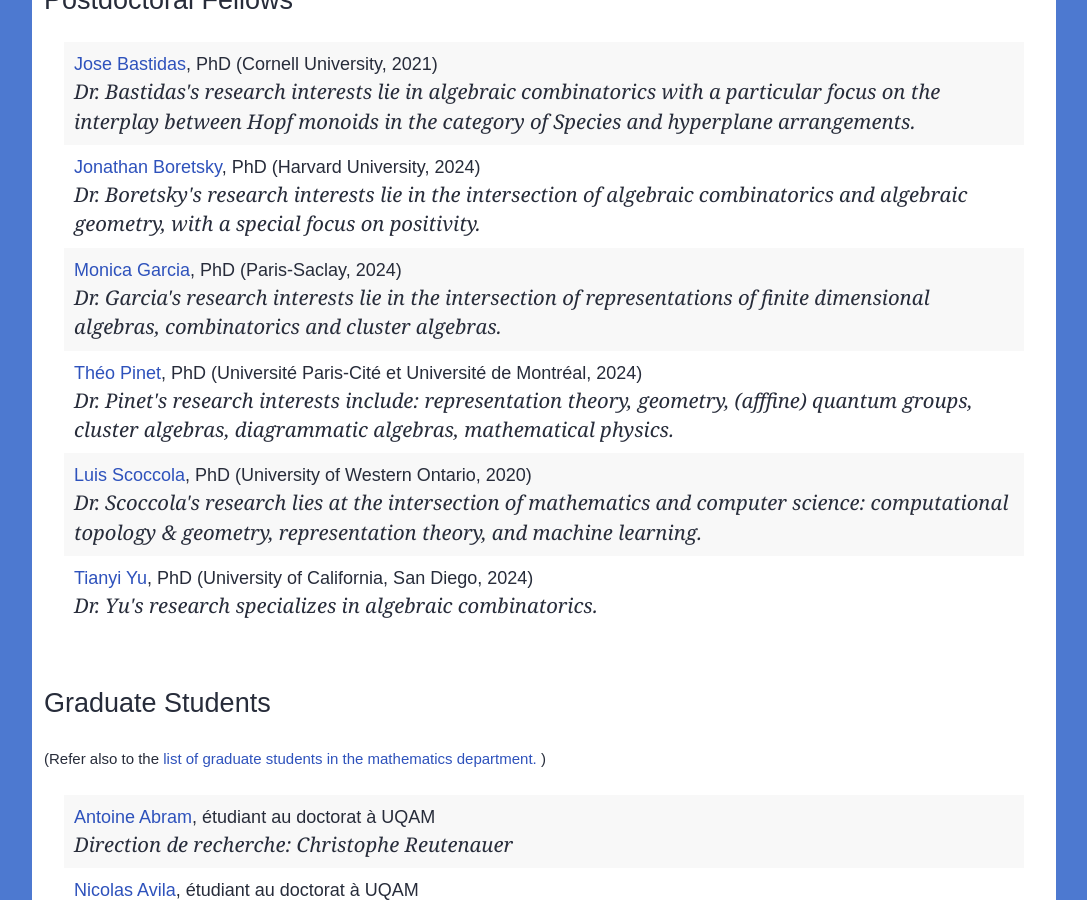
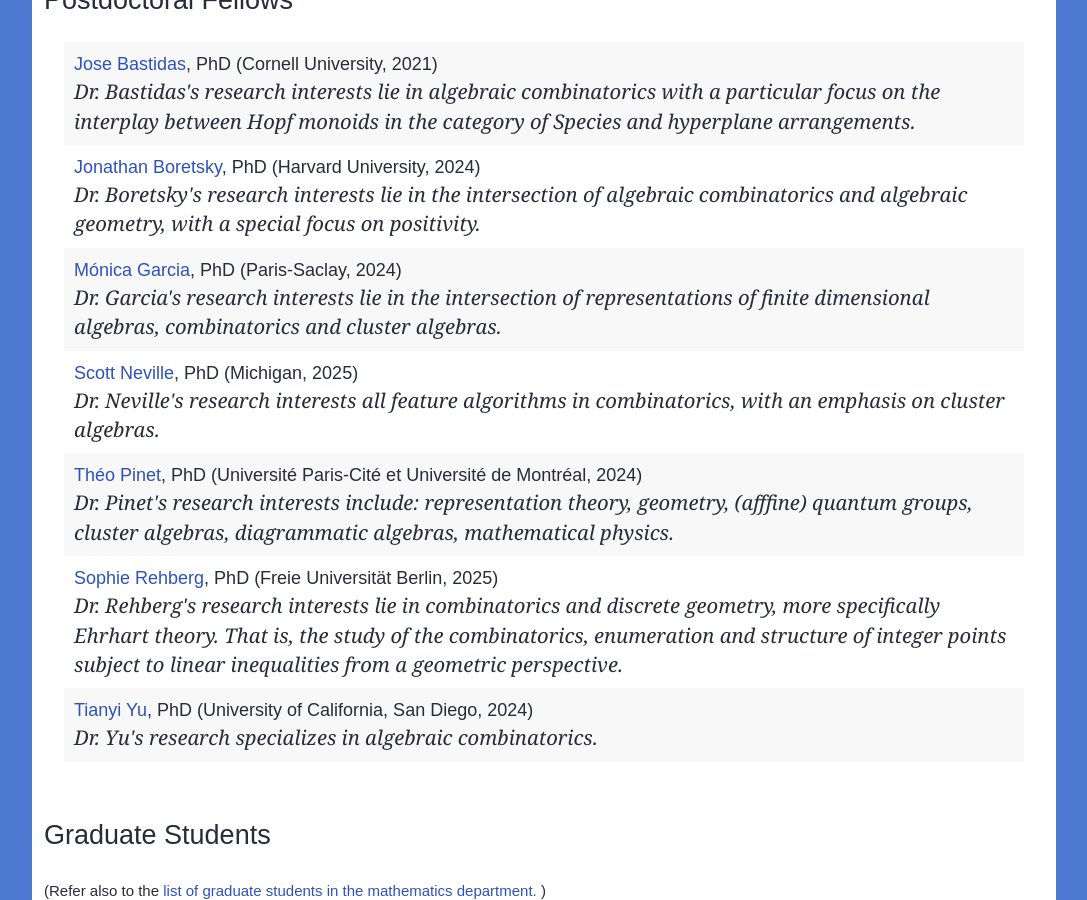
Before and after one commit to lacim-uqam/lacim-uqam.github.io, a Jekyll site: the page built from en/members.md, in a window 1280 px wide and 900 px high, scrolled down 3462 px. Shown: the whole window, without its empty margins (96-1183 px from the left). Built offline with Jekyll 4.4.1, drawn with Linux system fonts in a browser that asks for light colours; formulas are drawn with MathJax 3.

Commit message:
Update postdocs information and add new member
Updated member details for Mónica Garcia and added new member Sophie Rehberg while removing Luis Scoccola.

```diff
--- a/_data/members/postdocs.yml
+++ b/_data/members/postdocs.yml
@@ -26,7 +26,7 @@
     Les recherches de Dr. Boretsky portent sur la combinatoire algébrique et la
     geometrie algébrique, avec un accent particulier sur la positivité.
 
-- name: Monica Garcia
+- name: Mónica Garcia
   phd_institution: Paris-Saclay
   phd_year: 2024
   phd_supervisor: Pierre-Guy Plamondon
@@ -39,6 +39,17 @@
     Les intérêts de recherche du Dr Garcia se situent à l'intersection des
     représentations d'algèbres de dimension finie, de la combinatoire et des
     algèbres amassées.
+
+- name: Scott Neville
+  phd_institution: Michigan
+  phd_year: 2025
+  phd_supervisor: Sergey Fomin
+  email:  neville.scott@uqam.ca
+  website: https://sites.google.com/umich.edu/nevilles/about
+  research_interests: >
+   Dr. Neville's research interests all feature algorithms in combinatorics, with an emphasis on cluster algebras.
+  interets_de_recherche: >
+    Les recherches du Dr Neville portent sur les algorithmes de combinatoire, avec un accent particulier sur les algèbres amassées.
 
 - name: Théo Pinet
   phd_institution: Université Paris-Cité et Université de Montréal
@@ -55,21 +66,18 @@
     la géométrie, les groupes quantiques (affines), les algèbres amassées,
     les algèbres diagrammatiques, et la physique mathématique.
 
-- name: Luis Scoccola
-  phd_institution: University of Western Ontario
-  phd_year: 2020
-  phd_supervisor: Daniel J. Christensen
-  email: luis.scoccola@maths.ox.ac.uk
-  website: https://luisscoccola.com/
+- name: Sophie Rehberg
+  phd_institution: Freie Universität Berlin
+  phd_year: 2025
+  phd_supervisor:  Matthias Beck (San Francisco State University)
+  email: s.rehberg@fu-verlin.de
+  website: https://sophie-rehberg.de
   research_interests: >
-    Dr. Scoccola's research lies at the intersection of mathematics and computer
-    science: computational topology & geometry, representation theory, and
-    machine learning.
+    Dr. Rehberg's research interests lie in combinatorics and discrete geometry, more specifically Ehrhart theory. That is,
+    the  study of the combinatorics, enumeration and structure of integer points subject to linear inequalities from a geometric perspective.
   interets_de_recherche: >
-    Dr. Scoccola travaille à l'intersection de l'informatique et les
-    mathématiques, notamment dans les domaines de la géométrie et la topologie
-    computationnelles, la théorie de la représentation, et l'apprentissage
-    automatique.
+    Les recherches du Dr Rehberg portent sur la combinatoire et la géométrie discrète, plus précisément sur la théorie d'Ehrhart. Autrement dit,
+    l'étude de la combinatoire, du dénombrement et de la structure des points entiers soumis à des inégalités linéaires, d'un point de vue géométrique.
 
 - name: Tianyi Yu
   phd_institution: University of California, San Diego
```
